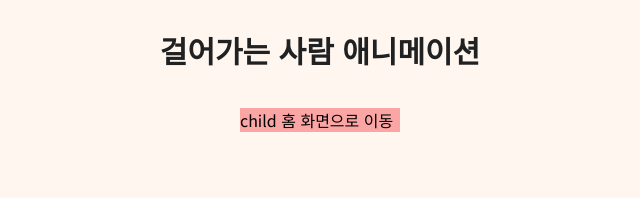
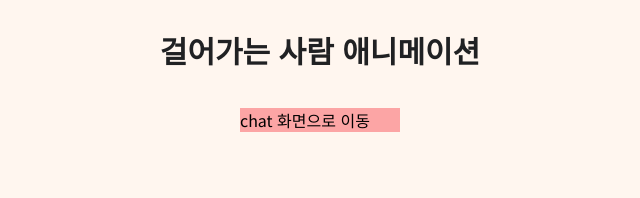
Before and after one commit to i-Bridge/front-ibridge-2025, a Next.js app: page /child/1/home in a window 1280 px wide. Shown: the top 198 px of the page, without its empty margins (320-960 px from the left). Built offline with nearby package versions, Linux system fonts and the light colour scheme.

Commit message:
Feat: child uri변경

```diff
--- a/src/app/child/[childId]/home/page.tsx
+++ b/src/app/child/[childId]/home/page.tsx
@@ -1,3 +1,4 @@
+// 동영상이 끝나면 chat 페이지로 이동
 'use client';
 
 import { useParams } from 'next/navigation';
@@ -17,7 +18,7 @@ export default function Child() {
 
       <div className="w-40 bg-red-300 text-black mt-10 cursor-pointer">
         {/* Link로 동적 URL 이동 */}
-        <Link href={`/child/home`}>child 홈 화면으로 이동</Link>
+        <Link href={`/child/${childId}/chat`}>chat 화면으로 이동</Link>
       </div>
     </div>
   );
```
